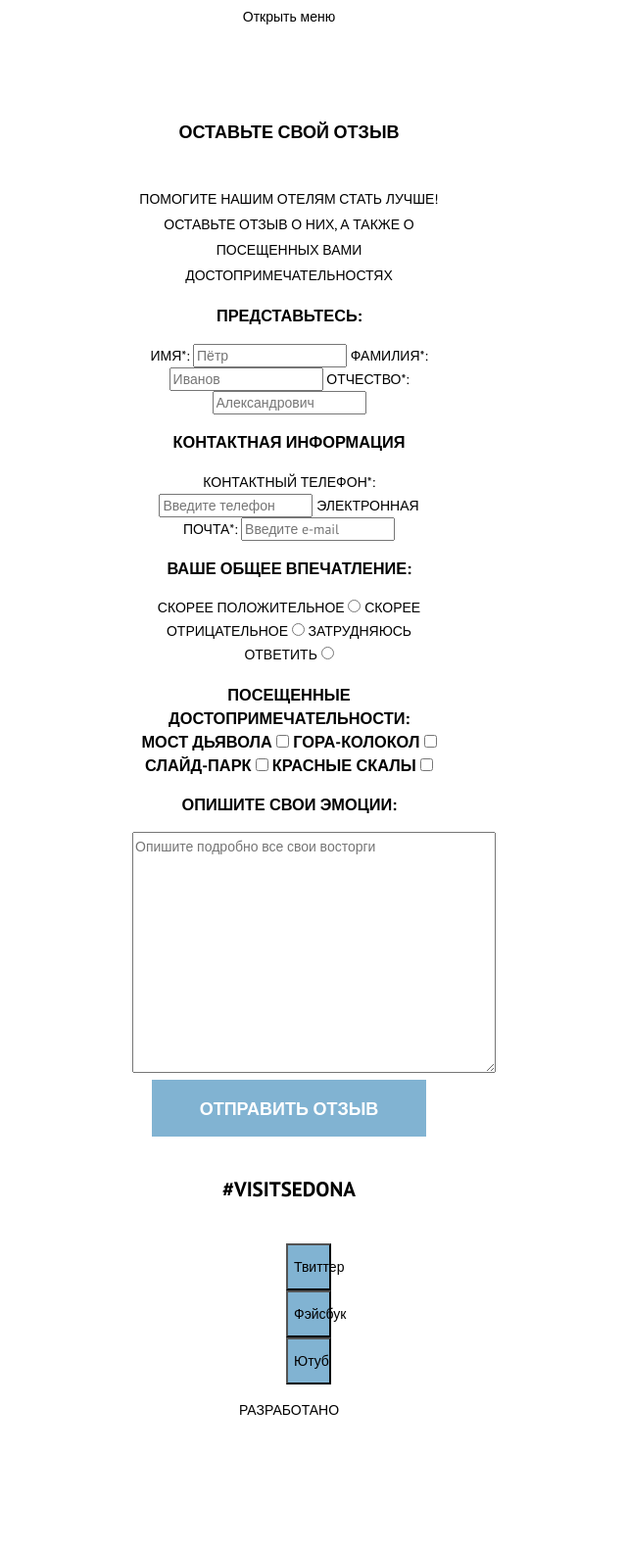
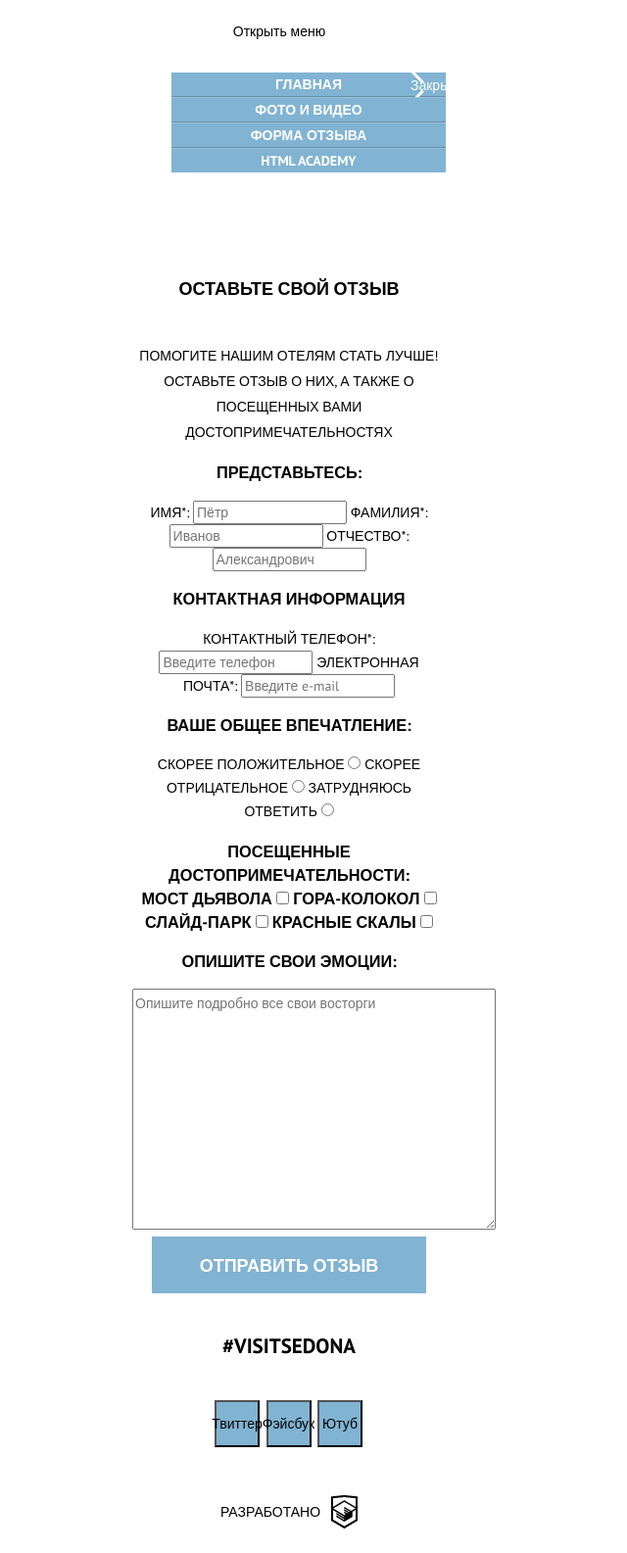
Before and after one commit to Sensa77/sensa77-pet-project-lvl2, a website: page source/form.html in a window 1280 px wide. Shown: the part 86-1671 px from the top of the page at 98% size, without its empty margins (345-985 px from the left). Before the commit the page ends 1575 px from the top, so only its background shows below. Drawn offline with Linux system fonts and the light colour scheme.

Commit message:
Закончила первичную стилизацию главной стр

```diff
--- a/source/sass/blocks/advantage.scss
+++ b/source/sass/blocks/advantage.scss
@@ -19,6 +19,17 @@
 
   &--gray-background {
     background-color: $grey;
+    position: relative;
+  }
+
+  &--gray-background:not(:last-child)::after {
+    content: "";
+    position: absolute;
+    height: 1px;
+    background-color: #d6d6d6;
+    left: 20px;
+    right: 20px;
+    bottom: 0;
   }
 }
 
--- /dev/null
+++ b/source/sass/blocks/copyright.scss
@@ -0,0 +1,23 @@
+.copyright {
+  display: flex;
+  justify-content: center;
+  min-height: 34px;
+}
+
+.copyright__text {
+  display: flex;
+  position: relative;
+  padding-right: 38px;
+  align-items: center;
+}
+
+.copyright__text::after {
+  content: "";
+  background-image: url(../../img/htmlacademy.png);
+  background-repeat: no-repeat;
+  display: inline-block;
+  width: 27px;
+  height: 34px;
+  position: absolute;
+  right: 0;
+}
--- a/source/sass/blocks/main-nav.scss
+++ b/source/sass/blocks/main-nav.scss
@@ -10,6 +10,9 @@
 .main-nav__toggle {
   border: none;
   background-color: inherit;
+  height: 56px;
+  padding: 0;
+  margin-right: 20px;
 }
 
 .main-nav {
--- /dev/null
+++ b/source/sass/blocks/page-footer.scss
@@ -0,0 +1,3 @@
+.page-footer__copyright {
+  margin-bottom: 16px;
+}
--- a/source/sass/blocks/site-list.scss
+++ b/source/sass/blocks/site-list.scss
@@ -1,15 +1,60 @@
 .site-list {
-  display: none;
+  display: block;
+  width: 320px;
+}
+
+.site-list__wrapper {
+  padding-left: 0;
+  list-style: none;
 }
 
 .site-list__item {
   flex-direction: column;
   color: #fff;
   background-color: $blue;
+  position: relative;
+}
+
+.site-list__item:not(:last-child) {
+  border-bottom: 1px solid #678fa8;
+}
+
+.site-list__item:not(:first-child) {
+  border-top: 1px solid #9ac2db;
 }
 
 .site-list__link {
   color: inherit;
   cursor: pointer;
   text-decoration: none;
+  font-weight: bold;
 }
+
+.site-list__close {
+  border: none;
+  background-color: $blue;
+  width: 22px;
+  height: 21px;
+  position: absolute;
+  right: 20px;
+}
+
+.site-list__close::before {
+  content: "";
+  position: absolute;
+  width: 22px;
+  height: 3px;
+  background-color: #fff;
+  transform: rotate(45deg);
+  left: 0;
+}
+
+.site-list__close::after {
+  content: "";
+  position: absolute;
+  width: 22px;
+  height: 3px;
+  background-color: #fff;
+  transform: rotate(-45deg);
+  left: 0;
+}
--- a/source/sass/blocks/social-networks.scss
+++ b/source/sass/blocks/social-networks.scss
@@ -6,17 +6,22 @@
   margin-bottom: 42px;
 }
 
-.social-networks__wrapper {
-  display: flex;
-  width: 151px;
-}
-
 .social-networks__list {
   list-style: none;
+  display: flex;
+  justify-content: space-between;
+  padding: 0;
+  margin-top: 0;
+  margin-left: 84px;
+  width: 151px;
+  margin-bottom: 40px;
 }
 
 .social-networks__item {
   background-color: $blue;
   width: 46px;
   height: 48px;
+  display: flex;
+  justify-content: center;
+  align-items: center;
 }
--- a/source/sass/style.scss
+++ b/source/sass/style.scss
@@ -4,6 +4,7 @@
 @import "mixins.scss";
 @import "blocks/page-header.scss";
 @import "blocks/page-main.scss";
+@import "blocks/page-footer.scss";
 @import "blocks/main-nav.scss";
 @import "blocks/site-list.scss";
 @import "blocks/greeting.scss";
@@ -13,3 +14,4 @@
 @import "blocks/offer.scss";
 @import "blocks/button.scss";
 @import "blocks/social-networks.scss";
+@import "blocks/copyright.scss";
```
Also changed, not shown: source/index.html (+11 -7 lines), source/css/style.css, source/img/htmlacademy.png (added), 1 other file.
